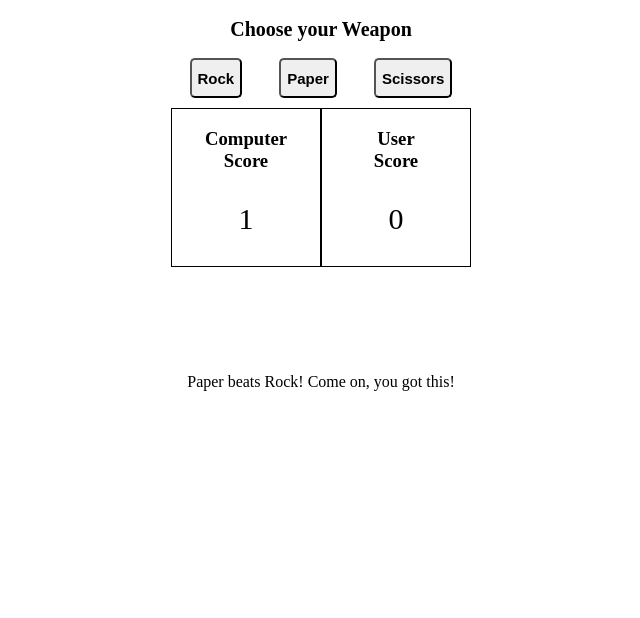
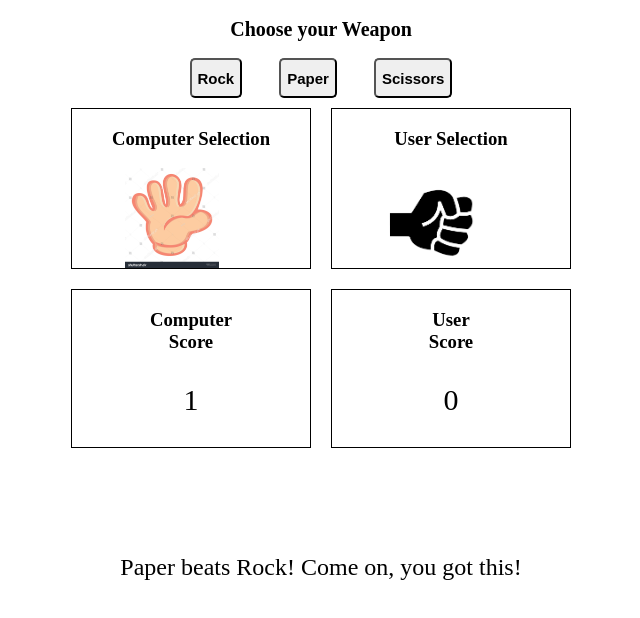
Before and after one commit to Gonzalo102/rock-paper-scissor, a plain HTML site: page index.html in a window 1280 px wide. Both pictures are taken after a click on the button "Rock". Shown: the part 48-666 px from the top of the page, without its empty margins (319-959 px from the left). Drawn offline with Linux system fonts and the light colour scheme.

Commit message:
Rock Paper Scissor

```diff
--- a/index.html
+++ b/index.html
@@ -14,8 +14,16 @@
     </div>
     <div class="container2">
         <div class="box">
+          <h3 align="center">Computer Selection </h3>
+          <div id="computerDisplay" class="selection"> </div>
+        </div>
+        <div class="box">
+          <h3 align="center">User Selection </h3>
+          <div id="userDisplay" class="selection"></div>
+        </div>
+        <div class="box">
           <h3 align="center"> Computer <br>Score </h3>
-          <p align="center" id="ComputerScore" class="scoreNumber"> 0  </p>
+          <p align="center" id="ComputerScore" class="scoreNumber"> 0 </p>
          </div>
         <div class="box">
           <h3 align="center"> User <br>Score </h3>
--- a/main.css
+++ b/main.css
@@ -1,3 +1,5 @@
+
+
 .container {
     display: flex;
     align-items: center;
@@ -5,6 +7,46 @@
     background-color: white;
     width: 300px;
     margin: auto;
+}
+
+.container2 {
+    display: grid;
+    grid-template-columns: 1fr 1fr;
+    background-color: white;
+    width: 500px;
+    margin: 10px auto;
+    gap: 20px;
+}
+
+.selection{
+    width: 200px;
+    height: 100px;
+}
+
+.rock-image{
+    background-image: url(rock.png);
+    background-repeat: no-repeat;
+    background-size:contain;
+    background-position: center;
+
+}
+
+.hand-image{
+    background-image: url(hand.jpg);
+    background-repeat: no-repeat;
+    background-size:contain;
+    background-position: center;
+}
+
+.scissor-image{
+    background-image: url(scissor.jpg);
+    background-repeat: no-repeat;
+    background-size:contain;
+    background-position: center;
+}
+
+.box {
+    border: 1px solid black;
 }
 
 h2 {
@@ -38,25 +80,26 @@ h2 {
     font-size: 30px;
 }
 
-.container2 {
-    display: grid;
-    grid-template-columns: 1fr 1fr;
-    background-color: white;
-    width: 300px;
-    margin: 10px auto;
-}
-.box {
-    border: 1px solid black;
-}
+
 
 .refresh {
     cursor: pointer;
     margin: 10px auto;
     padding: 15px 7px;
-    width: 50%;
+    width: 20%;
     text-align: center;
     font-size: 20px;
     border: 1px solid black;
+}
+
+#comments{
+    font-size: 1.5rem;
+    margin-top: 10px;
+}
+
+#headerWinner{
+    font-size: 1.8rem;
+    margin-top: 10px;
 }
 
 .hide {
--- a/script.js
+++ b/script.js
@@ -7,10 +7,7 @@ let UserScore = 0;
 let result;
 
 const buttons = document.querySelectorAll('button');
-// we use the .forEach method to iterate through each button
 buttons.forEach((button) => {
-
-  // and for each one we add a 'click' listener
     button.addEventListener('click', () => {
         if (ComputerScore === 5 || UserScore === 5) {
             return;
@@ -18,12 +15,13 @@ buttons.forEach((button) => {
         UserSelection = button.id;
         ComputerSelection = ComputerPlay();
         Round(ComputerSelection, UserSelection);
+        deleteClass();
+        displayImage();
   });
 });
 
 
 const newGame = document.querySelector('.refresh');
-// Creating a button to refresh page
 newGame.addEventListener('click', refreshPage);
 newGame.classList.add('hide');
 
@@ -71,7 +69,6 @@ const header = document.getElementById('header');
     const headerWinner = document.getElementById('headerWinner');
     scoreNumberComputer.textContent = ComputerScore;
     scoreNumberUser.textContent = UserScore;
-
     header.textContent = "";
     headerWinner.textContent = "";
 
@@ -88,7 +85,52 @@ headerWinner.textContent = "";
 
 function refreshPage(){
 
+    const scoreNumberComputer = document.getElementById('ComputerScore');
+    const scoreNumberUser = document.getElementById('UserScore');
+
     ComputerScore = 0;
     UserScore = 0;
+    newGame.classList.remove('show');
     newGame.classList.add('hide');
+    comments.textContent = "";
+    header.textContent = "";
+    headerWinner.textContent = "";
+    scoreNumberComputer.textContent = 0;
+    scoreNumberUser.textContent = 0;
+    deleteClass();
 }
+
+function displayImage(){
+    const computerDisplay = document.getElementById('computerDisplay');
+    const userDisplay = document.getElementById('userDisplay');
+
+    if (item == 'rock') {
+        computerDisplay.classList.add('rock-image');
+    } else if (item == 'paper') {
+        computerDisplay.classList.add('hand-image');
+    } else {
+        computerDisplay.classList.add('scissor-image');
+    }
+
+    if(UserSelection == 'rock'){
+        userDisplay.classList.add('rock-image');
+    } else if (UserSelection == 'paper') {
+        userDisplay.classList.add('hand-image');
+    } else {
+        userDisplay.classList.add('scissor-image');
+    }
+}
+
+function deleteClass(){
+    const computerDisplay = document.getElementById('computerDisplay');
+    const userDisplay = document.getElementById('userDisplay');
+
+    computerDisplay.classList.remove('rock-image');
+    computerDisplay.classList.remove('hand-image');
+    computerDisplay.classList.remove('scissor-image');
+
+    userDisplay.classList.remove('rock-image');
+    userDisplay.classList.remove('hand-image');
+    userDisplay.classList.remove('scissor-image');
+
+}
```
Also changed, not shown: hand.jpg (added), rock.png (added), scissor.jpg (added). Lines whose indentation alone changed are shown as unchanged.
